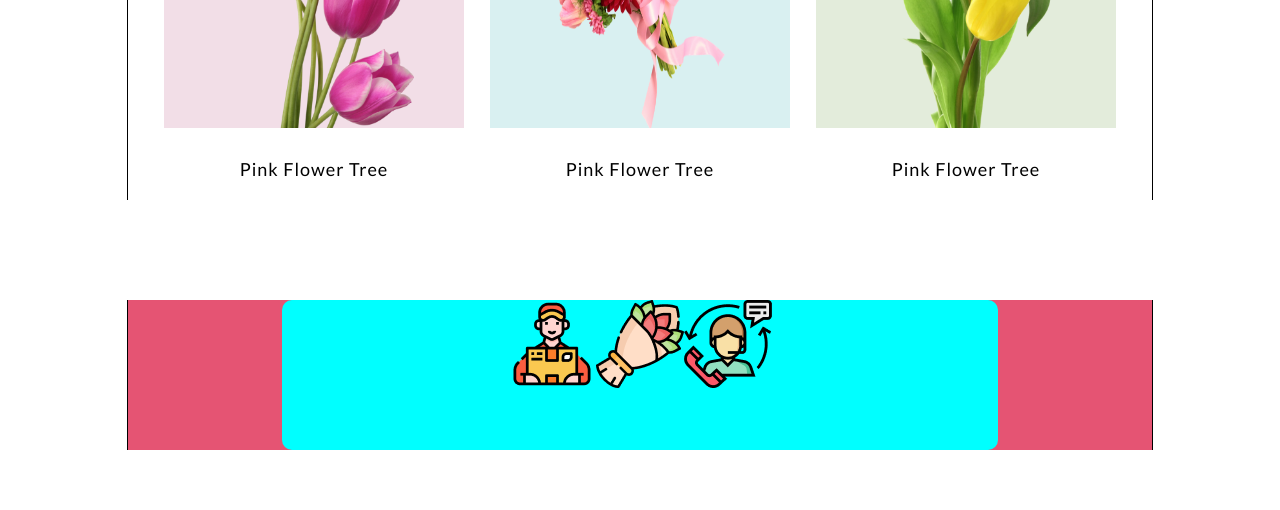
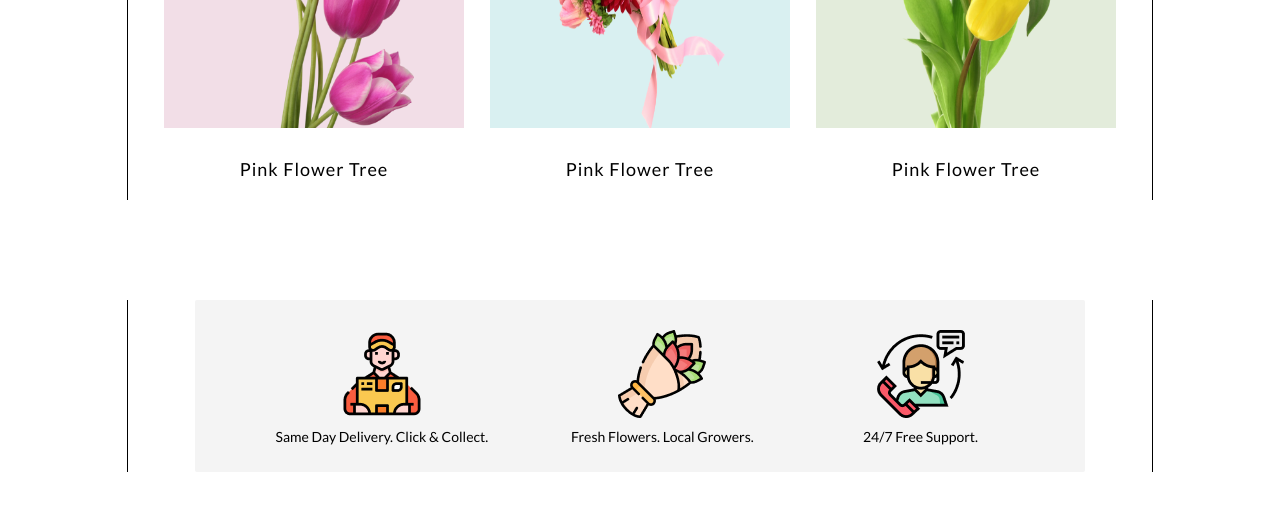
Before and after one commit to uforco/finel-assign, a plain HTML site: page index.html in a window 1280 px wide. Shown: the part 1267-1777 px from the top of the page. Drawn offline with Linux system fonts and the light colour scheme.

Commit message:
4th finish

```diff
--- a/index.css
+++ b/index.css
@@ -7,6 +7,7 @@
 .aline-content{
     display: flex;
     justify-content: center;
+
 }
 .center-content{
     width: 80%;
@@ -151,9 +152,8 @@
     line-height: 25px;
     letter-spacing: 1px;
 }
-
+/* support-area */
 .support-ber{
-    background-color: #E55473;
     margin: 100px 0;
 }
 .support-ber div{
@@ -164,9 +164,20 @@
 
 .sub-content{
     display: block !important;
-    height: 150px;
-    background-color: aqua;
-    width: 70%;
-    border-radius: 10px;
-    /* background-color: aqua; */
+    background: rgba(39, 39, 39, 0.05);
+    border-radius: 2px;
 }
+.sub-content div{
+    display: inline-block;
+    padding: 10px 40px;
+    font-family: lato;
+    font-size: 14px;
+}
+.sup-item .item-img{
+    display: flex;
+    justify-content: center;
+}
+.sup-item p{
+    display: flex !important;
+    justify-content: center;
+}
--- a/index.html
+++ b/index.html
@@ -66,9 +66,6 @@
                 </section>
             </div>
         </div>
-
-
-
         <div class="full-wep">
             <div class="aline-content">
                 <section class="support-ber center-content">
@@ -79,16 +76,19 @@
                                     <div class="item-img">
                                         <img src="./image/Group 57.png" alt="">
                                     </div>
+                                    <p>Same Day Delivery. Click & Collect.</p>
                                 </div>
                                 <div class="sup-item">
                                     <div class="item-img">
                                         <img src="./image/Group 58.png" alt="">
                                     </div>
+                                    <p>Fresh Flowers. Local Growers.</p>
                                 </div>
                                 <div class="sup-item">
                                     <div class="item-img">
                                         <img src="./image/Group 59.png" alt="">
                                     </div>
+                                    <p>24/7 Free Support.</p>
                                 </div>
                             </div>
                         </div>
```
